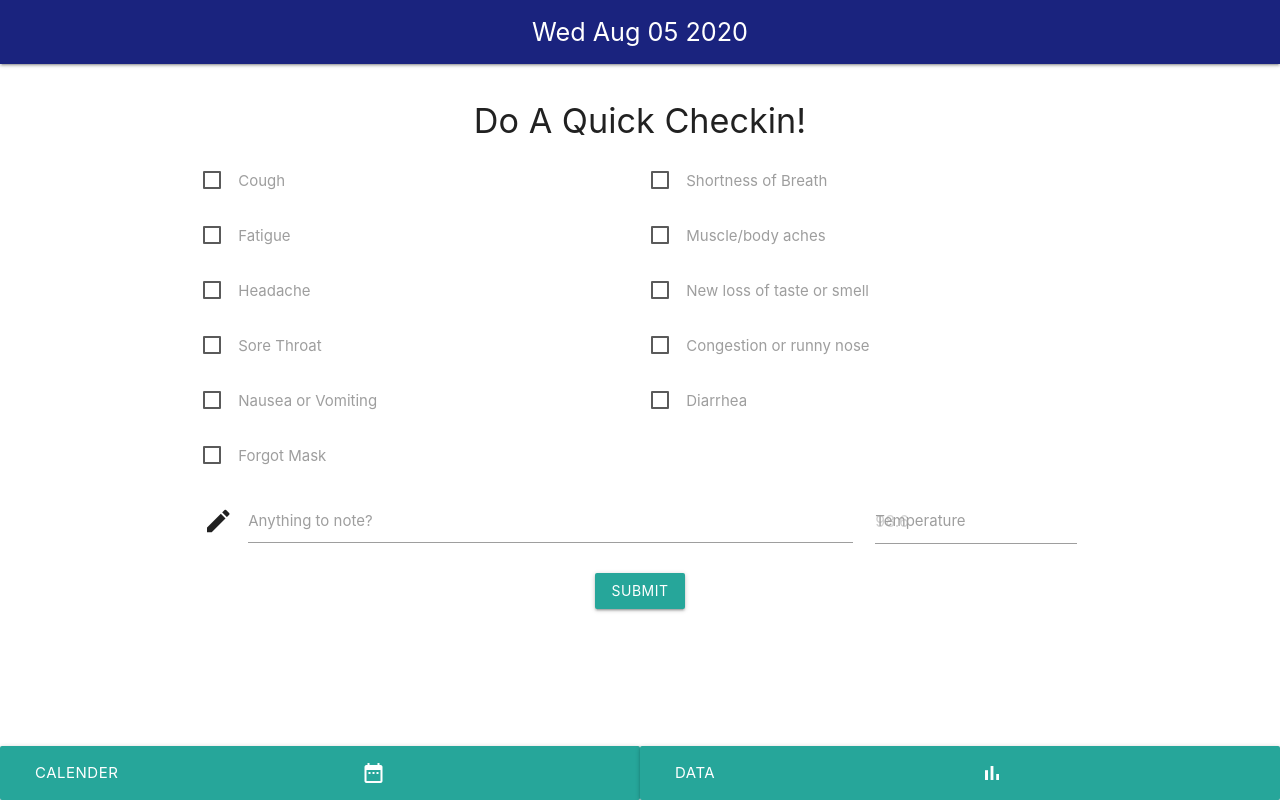
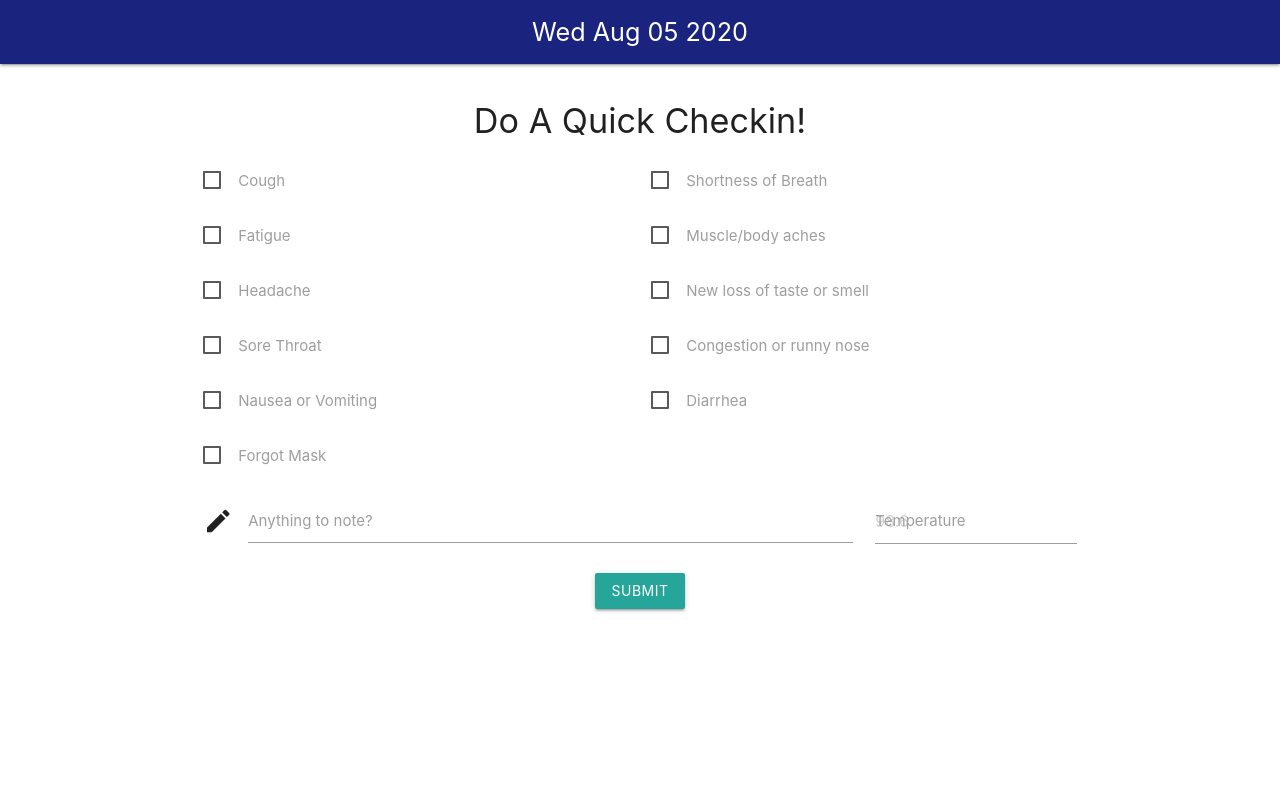
Before and after one commit to asharma1398/Return-Safe, a React (Create React App) app: page / in a window 1280 px wide. Built offline with nearby package versions, Linux system fonts and the light colour scheme.

Commit message:
Changed footer buttons color and hide on large

```diff
--- a/src/components/Footer/Footer.js
+++ b/src/components/Footer/Footer.js
@@ -3,9 +3,9 @@ import "./footer.css";
 
 export default function Footer(props) {
     return (
-        <footer className="row">
-            <button className="btn-large col s6" id="calenderBtn"><span className="left navText">Calender</span><i className="small material-icons">date_range</i></button>
-            <button className="btn-large col s6" id="dataBtn" onClick={props.displayData}><span className="left navText">Data</span><i className="small material-icons">bar_chart</i></button>
+        <footer className="row hide-on-large-only">
+            <button className="btn-large col s6 red darken-4" id="calenderBtn"><span className="left navText">Calender</span><i className="small material-icons">date_range</i></button>
+            <button className="btn-large col s6 red darken-4" id="dataBtn" onClick={props.displayData}><span className="left navText">Data</span><i className="small material-icons">bar_chart</i></button>
         </footer>
     );
 }
```
